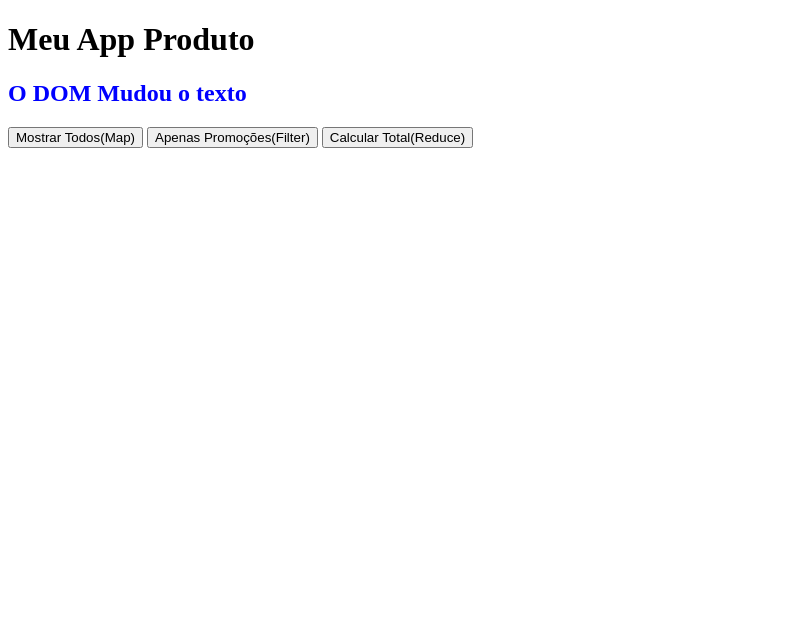
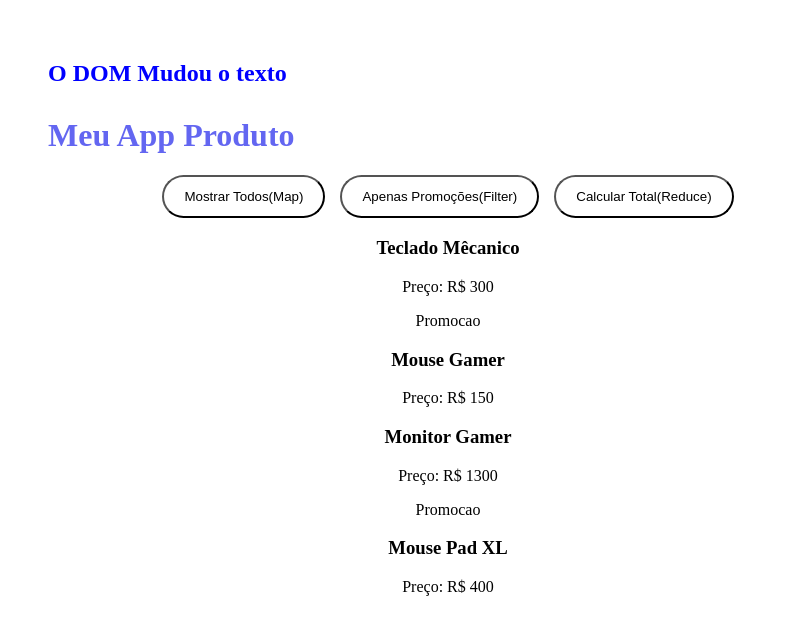
Before and after one commit to felipemello10/ProjetoJS2, a plain HTML site: page index.html in a window 1280 px wide. Both pictures are taken after a click on the button "Mostrar Todos(Map)". Shown: the whole page, without its empty margins (0-789 px from the left). Drawn offline with Linux system fonts and the light colour scheme.

Commit message:
feat: style:palheta de cores

```diff
--- a/index.html
+++ b/index.html
@@ -9,12 +9,12 @@
 </head>
 <body>
     <header>
+        <h2 id="titulo">Titulo Original</h2>
         <h1>Meu App Produto</h1>
-        <h2 id="titulo">Titulo Original</h2>
     </header>
     <main class="container">
         <div class="btns">
-            <button onclick="todosProdutos()">Mostrar Todos(Map)</button>
+            <button onclick="todosProdutos(produtos)">Mostrar Todos(Map)</button>
             <button onclick="filtrarPromocoes()">Apenas Promoções(Filter)</button>
             <button onclick="calcularTotal()">Calcular Total(Reduce)</button>
 
--- a/src/css/estilo.css
+++ b/src/css/estilo.css
@@ -0,0 +1,43 @@
+:root{
+    --color1:#6366f1;
+    --c    display:flex;
+    justify-content:center;
+    padding:40px;
+}
+.container{
+    width:100%;
+    max-width:800px;
+    text-align:center;
+}
+h1{
+    margin-top:30px;
+    color:var(--color1);
+}
+
+.btns{
+    display:flex;
+    gap:15px;
+    justify-content:center;
+}
+
+button{
+    padding: 12px 20px;
+    border-radius:30px;
+    background:var(--color2);
+    color:var(--color3);
+}
+button:hover{
+    background:var(--color4);
+    transform:translateY(-10px);
+    box-shadow:0px 5px 5px yellow;
+}color2:#22cc5e;
+    --color3:#ef4444;
+    --color4:#1e293b;
+    --fontFamily:"Cascadia Code",sans-serif;
+
+
+body{
+    font-family:var(--fontFamily);
+    background:var(--color4);
+    color:var(--color2);
+}
--- a/src/js/script.js
+++ b/src/js/script.js
@@ -42,3 +42,46 @@ const Titulo=document.getElementById("titulo")
 Titulo.innerText= "O DOM Mudou o texto";
 
 Titulo.style.color="blue";
+
+/* CRIANDO O APP*/
+const produtos =[
+    {nome:"Teclado Mêcanico", preco:300,emPromocao:true},
+    {nome:"Mouse Gamer", preco:150,emPromocao:false},
+    {nome:"Monitor Gamer", preco:1300,emPromocao:true},
+    {nome:"Mouse Pad XL", preco:400,emPromocao:false},
+];
+
+const container =document.getElementById("listar-produtos");
+const mostrarTotal = document.getElementById("resultado-total")
+
+//map: transforma o arrat de objetos em um arry de strings htlm e css
+
+function todosProdutos(lista){
+    mostrarTotal.innerText="";
+    const htmlProdutos = lista.map(item =>`
+        <div class="card">
+            <h3>${item.nome}</h3>
+            <p>Preço: R$ ${item.preco}</p>
+            ${item.emPromocao ? '<span class="tag">Promocao</span>':''}
+        </div>
+
+        `).join('');//transforma o arry em uma unica string
+
+        container.innerHTML=htmlProdutos;
+}
+
+//FILTER - cria uma nova lista apenas com o que selecionou
+
+function filtrarPromocoes(){
+    const promocionais=produtos.filter(item => item.emPromocao);
+    todosProdutos(promocionais);
+}
+
+//REDUCE -Reduz o array a um unico valor(soma dos preços)
+
+function calcularTotal(){
+    const total =produtos.reduce((acumulador,item)=>{
+        return acumulador + item.preco;
+    },0);
+    mostrarTotal.innerText= `Valor Total R$ ${total}`;
+}
```
